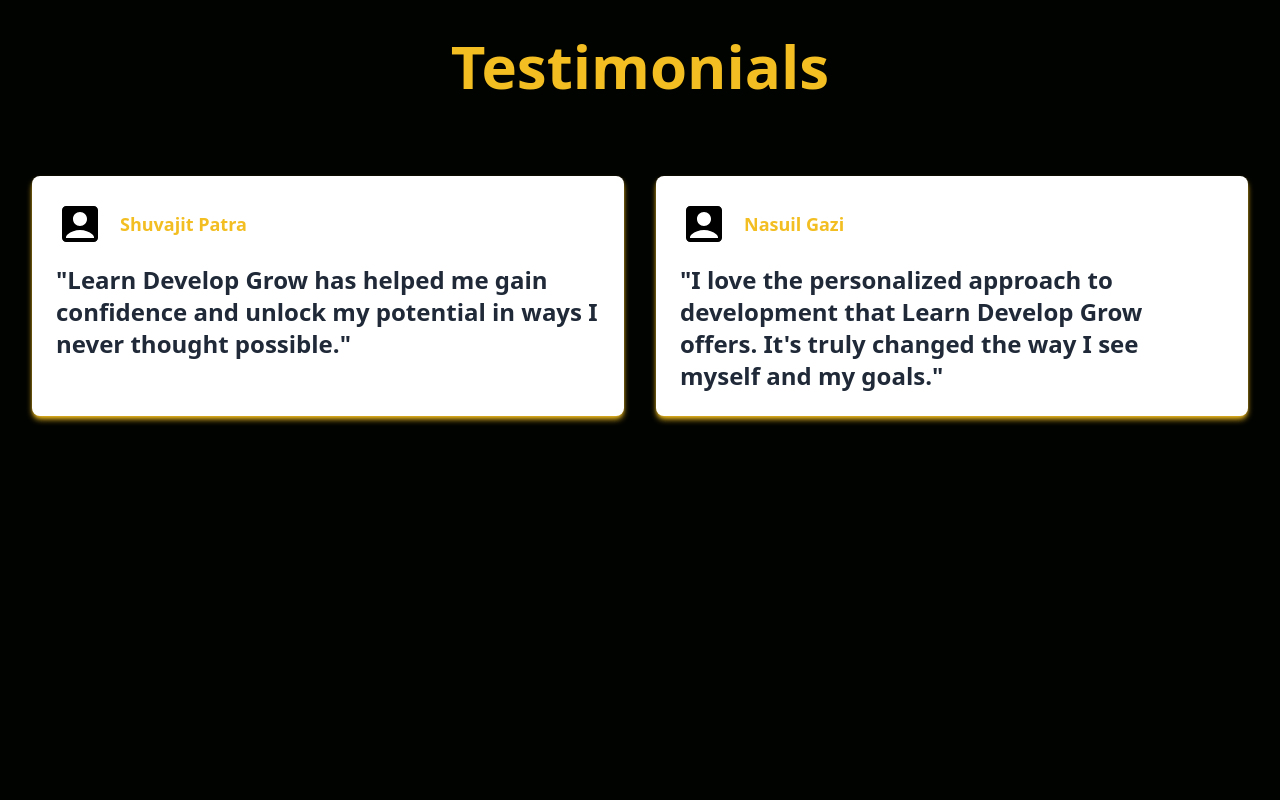
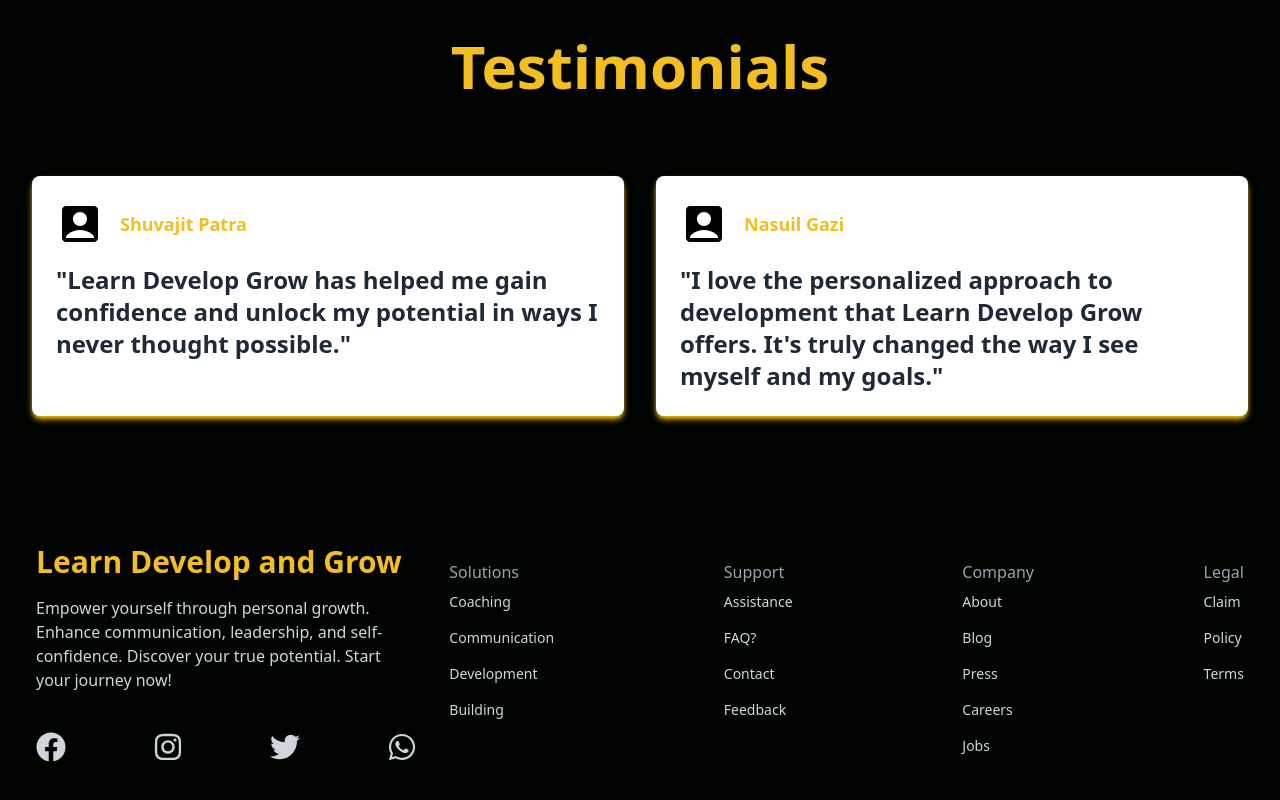
Before and after one commit to akshatbhj/Learn-Develop-and-Grow, a React (Create React App) app: page /signup in a window 1280 px wide. Shown: the part 828-1628 px from the top of the page. Before the commit the page ends 1308 px from the top, so only its background shows below. Built offline with nearby package versions, Linux system fonts and the light colour scheme.

Commit message:
Footer Section

```diff
--- a/src/App.js
+++ b/src/App.js
@@ -5,6 +5,7 @@
 import SignUp from "./components/SignUp";
 import Courses from "./components/Courses";
 import Testimonials from "./components/Testimonials";
+import Footer from "./components/Footer";
 
 
 function App() {
@@ -19,6 +20,7 @@
           <Route path="/signup" element={<SignUp />}></Route>
         </Routes>
         <Testimonials />
+        <Footer />
       </BrowserRouter>
     </>
   );
--- /dev/null
+++ b/src/components/Footer.jsx
@@ -0,0 +1,109 @@
+import React from "react";
+import { FaFacebook, FaInstagram, FaTwitter, FaWhatsapp } from "react-icons/fa";
+
+const Footer = () => {
+  return (
+    <div className="max-w-[1240px] mx-auto py-16 px-4 grid lg:grid-cols-3 gap-8 text-gray-300">
+      <div>
+        <h1 className="w-full text-3xl font-bold text-[#f2be22]">
+          Learn Develop and Grow
+        </h1>
+        <p className="py-4">
+          Empower yourself through personal growth. Enhance communication,
+          leadership, and self-confidence. Discover your true potential. Start
+          your journey now!
+        </p>
+        <div className="flex justify-between lg:w-[100%] md:w-[50%]  my-6">
+          <FaFacebook
+            size={30}
+            className="hover:scale-110 duration-200 hover:cursor-pointer"
+          />
+          <FaInstagram
+            size={30}
+            className="hover:scale-110 duration-200 hover:cursor-pointer"
+          />
+          <FaTwitter
+            size={30}
+            className="hover:scale-110 duration-200 hover:cursor-pointer"
+          />
+          <FaWhatsapp
+            size={30}
+            className="hover:scale-110 duration-200 hover:cursor-pointer"
+          />
+        </div>
+      </div>
+      <div className="lg:col-span-2 flex justify-between mt-4">
+        <div>
+          <h6 className="font-medium text-gray-400">Solutions</h6>
+          <ul>
+            <li className="py-2 text-sm hover:text-gray-600 hover:cursor-pointer">
+              Coaching
+            </li>
+            <li className="py-2 text-sm hover:text-gray-600 hover:cursor-pointer">
+              Communication
+            </li>
+            <li className="py-2 text-sm hover:text-gray-600 hover:cursor-pointer">
+              Development
+            </li>
+            <li className="py-2 text-sm hover:text-gray-600 hover:cursor-pointer">
+              Building
+            </li>
+          </ul>
+        </div>
+        <div>
+          <h6 className="font-medium text-gray-400">Support</h6>
+          <ul>
+            <li className="py-2 text-sm hover:text-gray-600 hover:cursor-pointer">
+              Assistance
+            </li>
+            <li className="py-2 text-sm hover:text-gray-600 hover:cursor-pointer">
+              FAQ?
+            </li>
+            <li className="py-2 text-sm hover:text-gray-600 hover:cursor-pointer">
+              Contact
+            </li>
+            <li className="py-2 text-sm hover:text-gray-600 hover:cursor-pointer">
+              Feedback
+            </li>
+          </ul>
+        </div>
+        <div>
+          <h6 className="font-medium text-gray-400">Company</h6>
+          <ul>
+            <li className="py-2 text-sm hover:text-gray-600 hover:cursor-pointer">
+              About
+            </li>
+            <li className="py-2 text-sm hover:text-gray-600 hover:cursor-pointer">
+              Blog
+            </li>
+            <li className="py-2 text-sm hover:text-gray-600 hover:cursor-pointer">
+              Press
+            </li>
+            <li className="py-2 text-sm hover:text-gray-600 hover:cursor-pointer">
+              Careers
+            </li>
+            <li className="py-2 text-sm hover:text-gray-600 hover:cursor-pointer">
+              Jobs
+            </li>
+          </ul>
+        </div>
+        <div>
+          <h6 className="font-medium text-gray-400">Legal</h6>
+          <ul>
+            <li className="py-2 text-sm hover:text-gray-600 hover:cursor-pointer">
+              Claim
+            </li>
+            <li className="py-2 text-sm hover:text-gray-600 hover:cursor-pointer">
+              Policy
+            </li>
+            <li className="py-2 text-sm hover:text-gray-600 hover:cursor-pointer">
+              Terms
+            </li>
+          </ul>
+        </div>
+      </div>
+    </div>
+  );
+};
+
+export default Footer;
```
